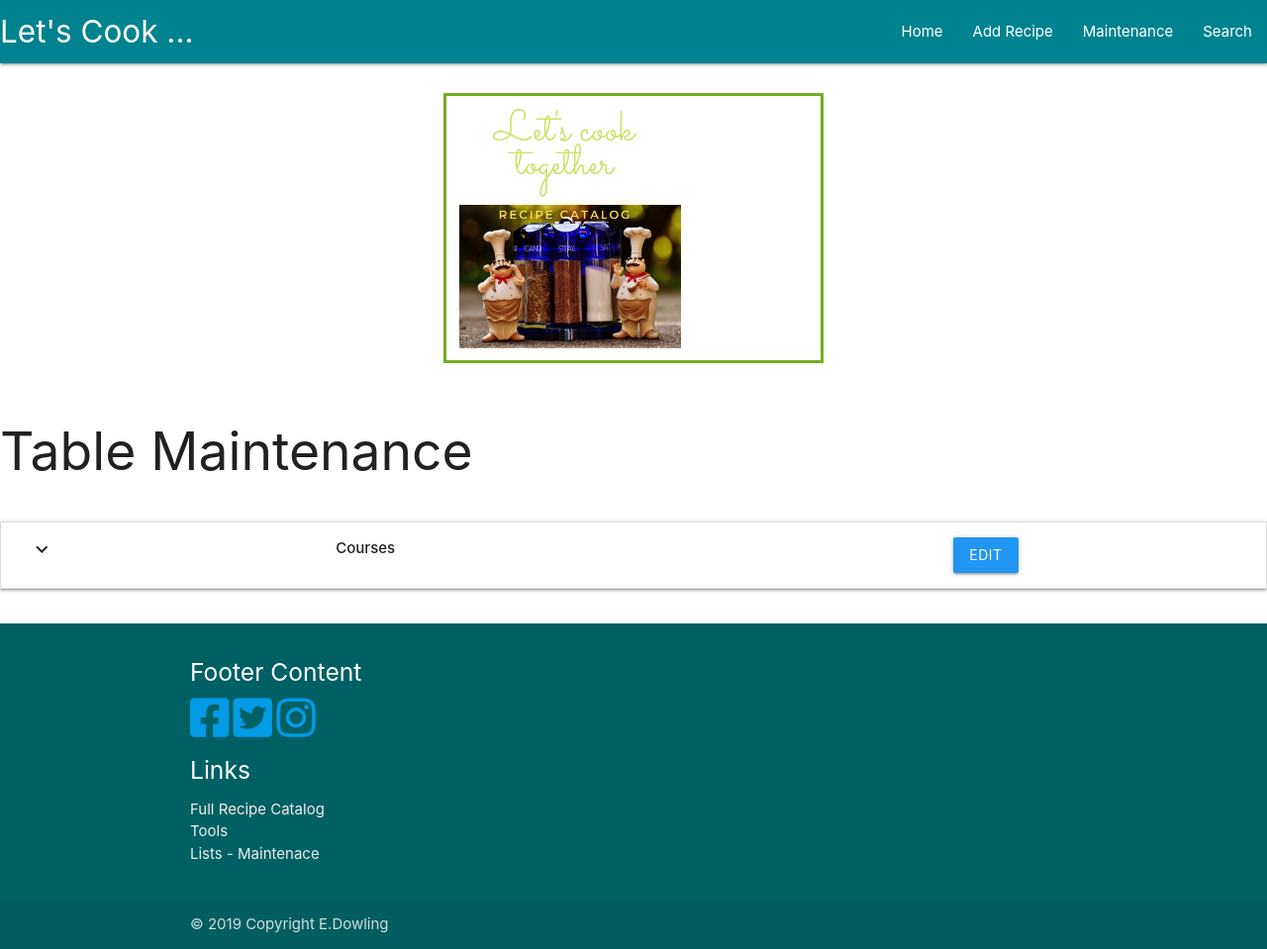
After one commit to eldowling/lets-cook-together, a Flask app: page /maintenance in a window 1280 px wide. The commit adds this page. Shown: the whole page at 99% size. Run offline with Flask 2, Linux system fonts and the light colour scheme; data that the repository does not hold is empty; some libraries are stand-ins or nearby versions.

Commit message:
updated add-recipe.html to include a Tools multi-select list, and colour table header on the nutrition info table. Added new route for Maintenance section to maintenance.html. Added collapsible to show courses from the courses table

```diff
--- a/app.py
+++ b/app.py
@@ -55,6 +55,10 @@ def edit_recipe(recipe_id):
     the_ingredients = mongo.db.recipes.find_one({"_id": ObjectId(recipe_id)}).ingredients
     return render_template('edit-recipe.html', recipe=the_recipe, ingrd_list=the_ingredients)
 
+@app.route('/maintenance')
+def maintenance():
+    return render_template("maintenance.html", courses=mongo.db.courses.find())
+
 
 if __name__ == '__main__':
     app.run(host=os.environ.get('IP'),
--- a/static/css/style.css
+++ b/static/css/style.css
@@ -48,6 +48,7 @@
 
 #nutr-border .row:not(:last-child) .col {
   border-bottom-width: 0;
+  background-color:#00b8d4;
 }
 
 #nutr-border .row:not(:last-child) {
--- a/templates/base.html
+++ b/templates/base.html
@@ -12,12 +12,12 @@
 <body>
     <nav>
         <div class="nav-wrapper">
-        <a href="#!" class="brand-logo">Let's Cook</a>
+        <a href="#!" class="brand-logo">Let's Cook ...</a>
         <a href="#" data-target="mobile-demo" class="sidenav-trigger"><i class="material-icons">menu</i></a>
         <ul class="right hide-on-med-and-down">
             <li><a href="{{url_for('get_catalog')}}">Home</a></li>
             <li><a href="{{url_for('add_edit_recipe')}}">Add Recipe</a></li>
-            <li><a href="#">Maintenance</a></li>
+            <li><a href="{{url_for('maintenance')}}">Maintenance</a></li>
             <li><a href="#">Search</a></li>
         </ul>
         </div>
@@ -26,7 +26,7 @@
     <ul class="sidenav" id="mobile-demo">
         <li><a href="{{url_for('get_catalog')}}">Home</a></li>
             <li><a href="{{url_for('add_edit_recipe')}}">Add Recipe</a></li>
-            <li><a href="#">Maintenance</a></li>
+            <li><a href="{{url_for('maintenance')}}">Maintenance</a></li>
             <li><a href="#">Search</a></li>
     </ul>
 
@@ -55,7 +55,7 @@
                     <ul>
                         <li><a class="grey-text text-lighten-3" href="{{url_for('get_catalog')}}">Full Recipe Catalog</a></li>
                         <li><a class="grey-text text-lighten-3" href="tools.html">Tools</a></li>
-                        <li><a class="grey-text text-lighten-3" href="maintenance.html">Lists - Maintenace</a></li>
+                        <li><a class="grey-text text-lighten-3" href="{{url_for('maintenance')}}">Lists - Maintenace</a></li>
                     </ul>
                 </div>
             </div>
@@ -77,6 +77,7 @@
             $('.sidenav').sidenav();
             $('.tabs').tabs();
             $('select').formSelect();
+            $('.collapsible').collapsible();
         });
 
         var dropdowns = document.querySelectorAll('.dropdown-trigger')
--- /dev/null
+++ b/templates/maintenance.html
@@ -0,0 +1,36 @@
+{% extends 'base.html'%} {% block content %}
+<div class="row justify-content-center">
+  <h2>Table Maintenance</h2>
+</div>
+
+<div class="row">
+    <ul class="collapsible" data-collapsible="accordion">
+        <li>
+            <div class="collapsible-header">
+                <div class="col s3">
+                    <i class="material-icons">expand_more</i>
+                </div>
+                <div class=" maint_header col s6">
+                    <strong>Courses</strong>
+                </div>
+                <div class="col s3">
+                    <a href="#" class="waves-effect waves-light btn btn_small blue">Edit</a>
+                </div>
+            </div>
+            <div class="collapsible-body">
+                <div class="row">
+                    <div class="col s6 offset-s4">
+                        <ul>
+                            {% for course in courses %}
+                                <li>
+                                    {{course.course_desc}}
+                                </li>
+                            {% endfor %}
+                        </ul>
+                    </div>
+            </div>
+        </li>
+    </ul>
+</div>
+
+{% endblock %}
```
Also changed, not shown: templates/add-recipe.html (+9 -0 lines), templates/recipe.html (+5 -5 lines).
